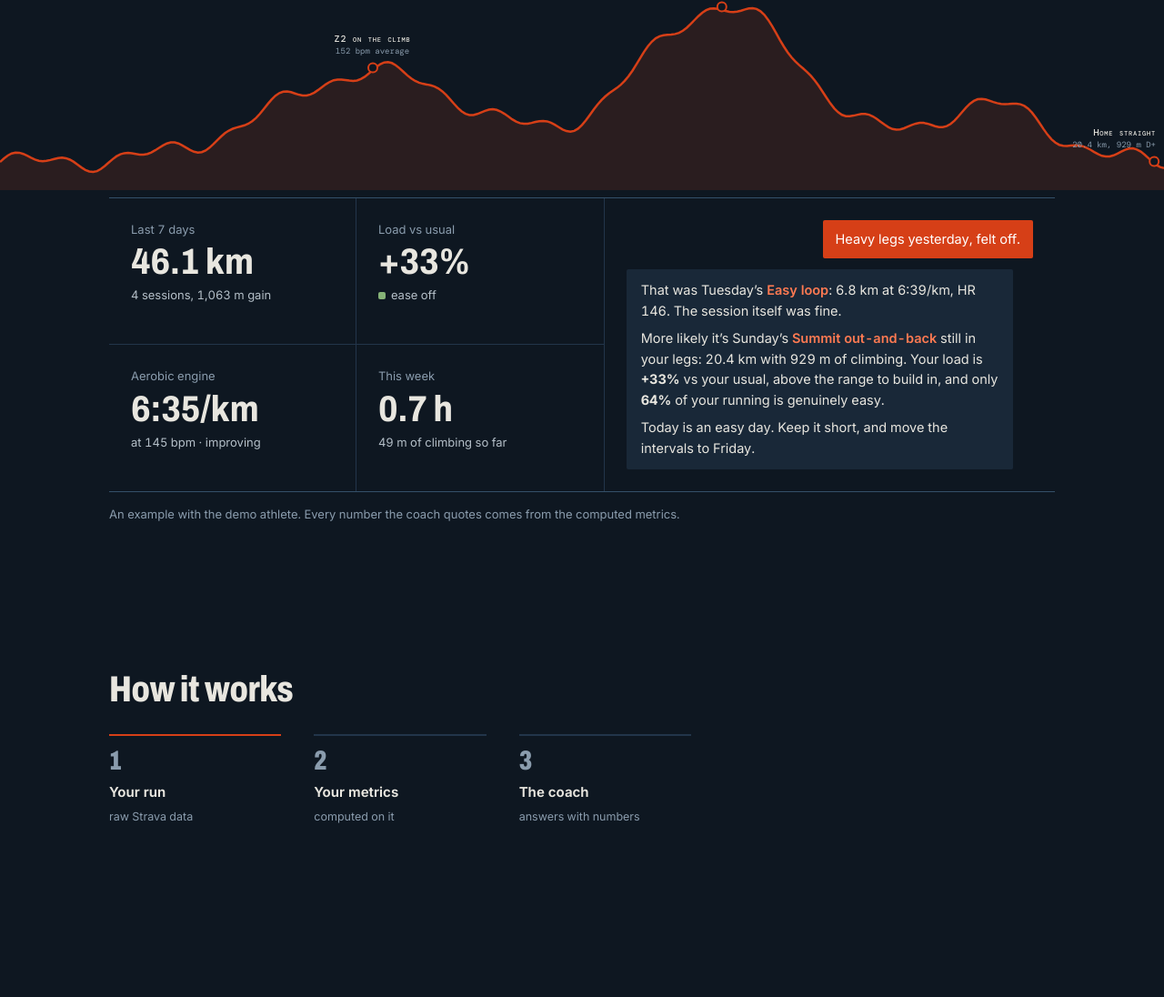
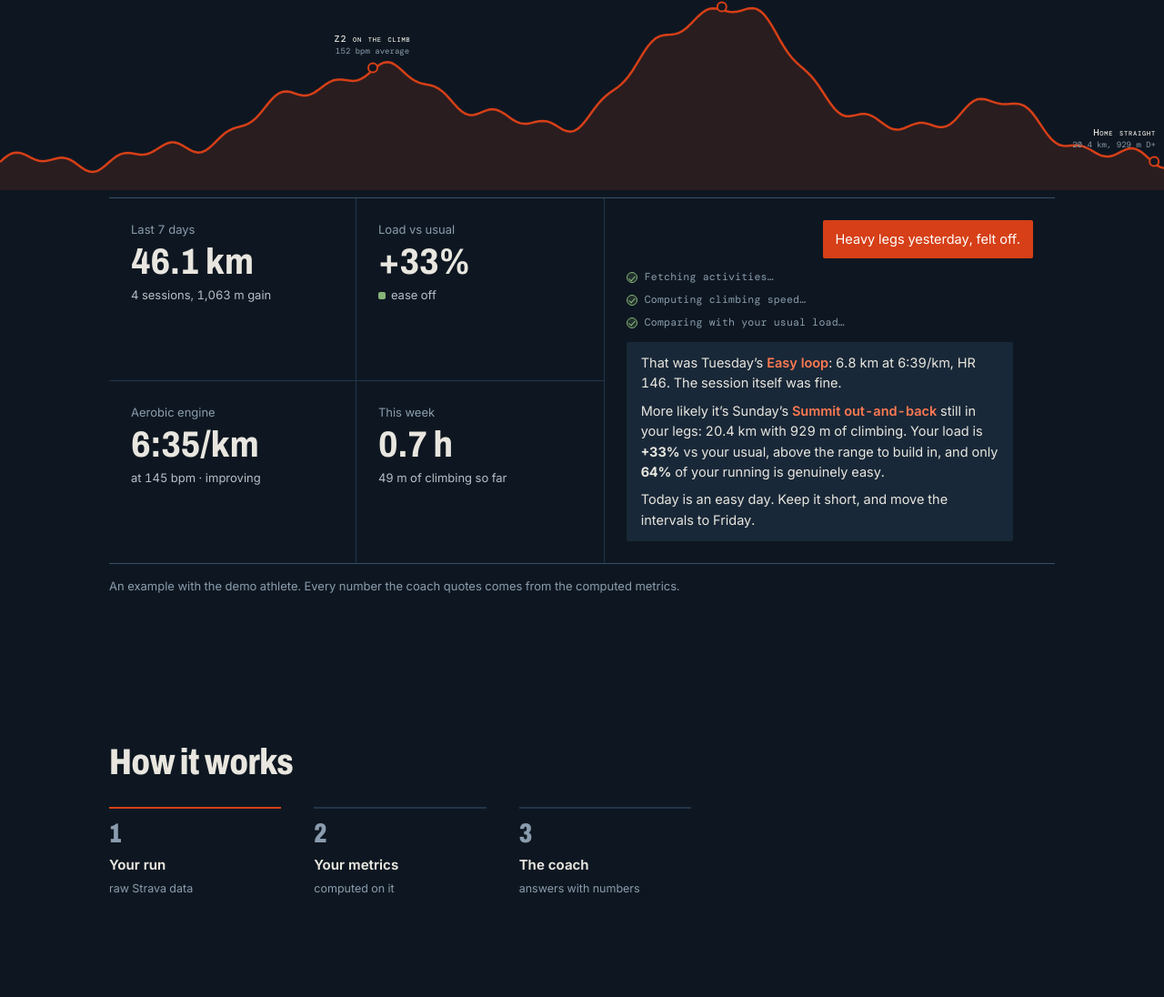
Before and after one commit to justinseriat15-coder/trail-ai, a website with bundled scripts: page public/index.html in a window 1280 px wide. Shown: the part 815-1911 px from the top of the page at 91% size. Built offline with nearby package versions, Linux system fonts and the light colour scheme; files whose address does not match are found by name.

Commit message:
Coach preview: scripted agent replay before the answer (fetching -> computing -> comparing), zero model calls

```diff
--- a/public/index.html
+++ b/public/index.html
@@ -56,6 +56,11 @@
       </div>
       <div class="pv-chat">
         <p class="pv-user">Heavy legs yesterday, felt off.</p>
+        <ol class="pv-steps" aria-label="What the agent does before answering">
+          <li><i></i>Fetching activities&hellip;</li>
+          <li><i></i>Computing climbing speed&hellip;</li>
+          <li><i></i>Comparing with your usual load&hellip;</li>
+        </ol>
         <div class="pv-coach">
           <p>That was Tuesday’s <strong>Easy loop</strong>: 6.8 km at 6:39/km, HR 146. The session itself was fine.</p>
           <p>More likely it’s Sunday’s <strong>Summit out-and-back</strong> still in your legs: 20.4 km with 929 m of climbing. Your load is <b id="pvc-load">+33%</b> vs your usual, above the range to build in, and only <b id="pvc-easy">64%</b> of your running is genuinely easy.</p>
--- a/public/js/landing.js
+++ b/public/js/landing.js
@@ -163,3 +163,33 @@ function stepsStory() {
 }
 
 stepsStory();
+
+// Coach preview: scripted agent replay. When the chat scrolls into view the
+// first time, the status steps run in sequence (spinner -> check) and the
+// coach answer fades in. Zero model calls - the numbers are already on the
+// page from the demo endpoint; this only tells the story of how it got them.
+function agentReplay() {
+  const chat = document.querySelector('.pv-chat');
+  if (!chat) return;
+  const steps = [...chat.querySelectorAll('.pv-steps li')];
+  if (reducedMotion() || !steps.length) { steps.forEach((li) => li.classList.add('done')); return; }
+  chat.classList.add('replay');
+  let started = false;
+  const run = () => {
+    if (started) return;
+    started = true;
+    const STEP_MS = 780;
+    steps.forEach((li, i) => {
+      setTimeout(() => li.classList.add('on'), i * STEP_MS);
+      setTimeout(() => li.classList.add('done'), i * STEP_MS + STEP_MS - 120);
+    });
+    setTimeout(() => chat.classList.add('answered'), steps.length * STEP_MS + 150);
+  };
+  if (!('IntersectionObserver' in window)) { run(); return; }
+  const io = new IntersectionObserver((es) => {
+    if (es.some((e) => e.isIntersecting)) { io.disconnect(); run(); }
+  }, { threshold: 0.35 });
+  io.observe(chat);
+}
+
+agentReplay();
--- a/public/styles.css
+++ b/public/styles.css
@@ -112,6 +112,25 @@ button { font: inherit; cursor: pointer; }
 .pv-coach { align-self: flex-start; background: var(--surface); border: 1px solid var(--border); padding: 12px 16px; border-radius: 12px 12px 12px 3px; max-width: 95%; }
 .pv-coach p + p { margin-top: 8px; }
 .pv-coach strong { color: var(--brand-2); font-weight: 600; }
+
+/* Agent replay (phase 3 PR C): scripted status steps before the coach answer.
+   Base state = finished conversation; JS opts in with .replay on .pv-chat and
+   drives the sequence. Opacity/transform only, so no layout shift. */
+.pv-steps { list-style: none; display: flex; flex-direction: column; gap: 7px; align-self: flex-start; }
+.pv-steps li { display: flex; align-items: center; gap: 8px; font-family: var(--mono); font-size: 11.5px; letter-spacing: .2px; color: var(--text-3); }
+.pv-steps li i { width: 12px; height: 12px; border-radius: 50%; border: 1.5px solid var(--border-strong); position: relative; flex-shrink: 0; }
+.pv-steps li.done i { border-color: var(--moss); background: var(--moss-soft); }
+.pv-steps li.done i::after { content: ''; position: absolute; left: 3px; top: 1.5px; width: 3px; height: 6px; border: solid var(--moss); border-width: 0 1.5px 1.5px 0; transform: rotate(42deg); }
+.pv-chat.replay .pv-steps li { opacity: 0; transform: translateY(6px); transition: opacity .25s ease-out, transform .25s ease-out; }
+.pv-chat.replay .pv-steps li.on { opacity: 1; transform: none; }
+.pv-chat.replay .pv-steps li.on:not(.done) i { border-top-color: var(--brand); animation: pv-spin .7s linear infinite; }
+@keyframes pv-spin { to { transform: rotate(360deg); } }
+.pv-chat.replay .pv-coach { opacity: 0; transform: translateY(10px); transition: opacity .3s ease-out, transform .3s ease-out; }
+.pv-chat.replay.answered .pv-coach { opacity: 1; transform: none; }
+@media (prefers-reduced-motion: reduce) {
+  .pv-chat.replay .pv-steps li, .pv-chat.replay .pv-coach { opacity: 1; transform: none; transition: none; }
+  .pv-chat.replay .pv-steps li.on:not(.done) i { animation: none; }
+}
 .preview-note { font-size: 13px; color: var(--text-3); margin-top: 14px; }
 
 /* ---------- How it works: scroll-driven sticky story ----------
```
